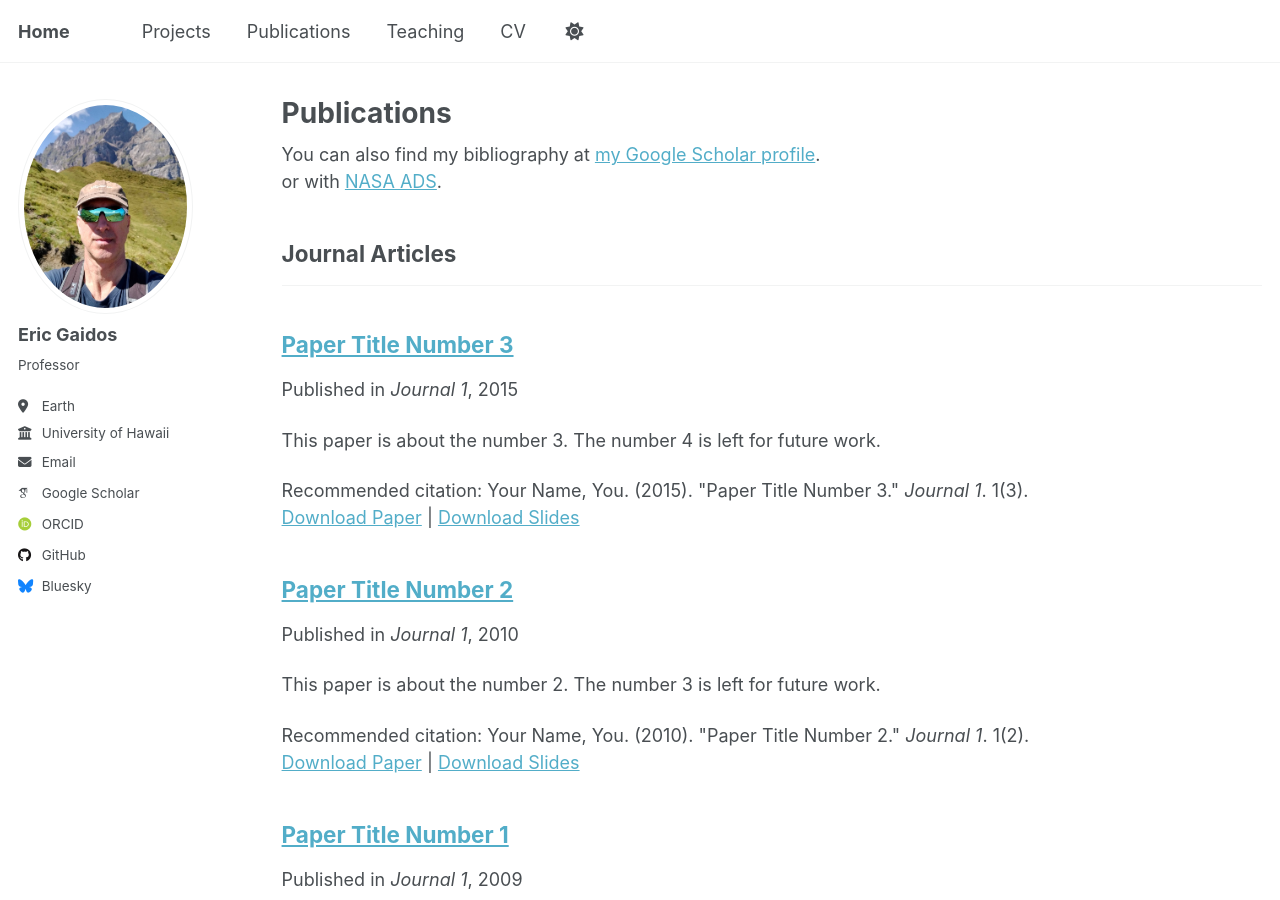
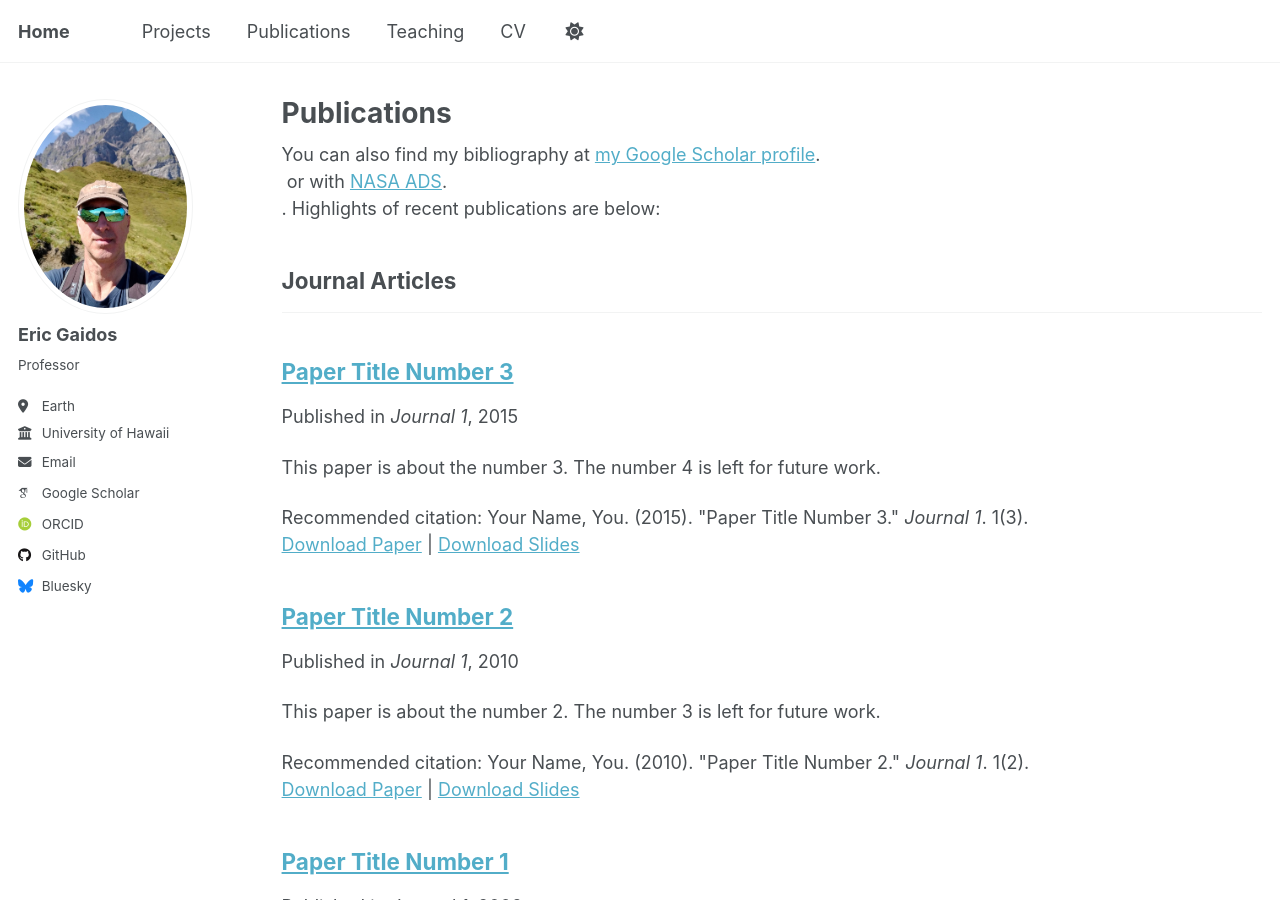
Before and after one commit to egaidos/egaidos.github.io, a Jekyll site: the page built from _pages/publications.html, in a window 1280 px wide and 900 px high. Built offline with Jekyll 4.4.1, drawn with Linux system fonts in a browser that asks for light colours; some web fonts are replaced.

Commit message:
Update publications.html

```diff
--- a/_pages/publications.html
+++ b/_pages/publications.html
@@ -7,9 +7,8 @@ author_profile: true
 
 {% if site.author.googlescholar %}
   <div class="wordwrap">You can also find my bibliography at <a href="{{site.author.googlescholar}}">my Google Scholar profile</a>.</div>
-{% endif %}
-<div class="wordwrap">or with  <a href="https://ui.adsabs.harvard.edu/search/q=author:(%22Gaidos,E.%22)">NASA ADS</a>.</div>
-
+{% endif %} <div class="wordwrap"> or with <a href="https://ui.adsabs.harvard.edu/search/q=author:(%22Gaidos,E.%22)">NASA ADS</a>.</div>
+.  Highlights of recent publications are below:
 {% include base_path %}
 
 <!-- New style rendering if publication categories are defined -->
```
